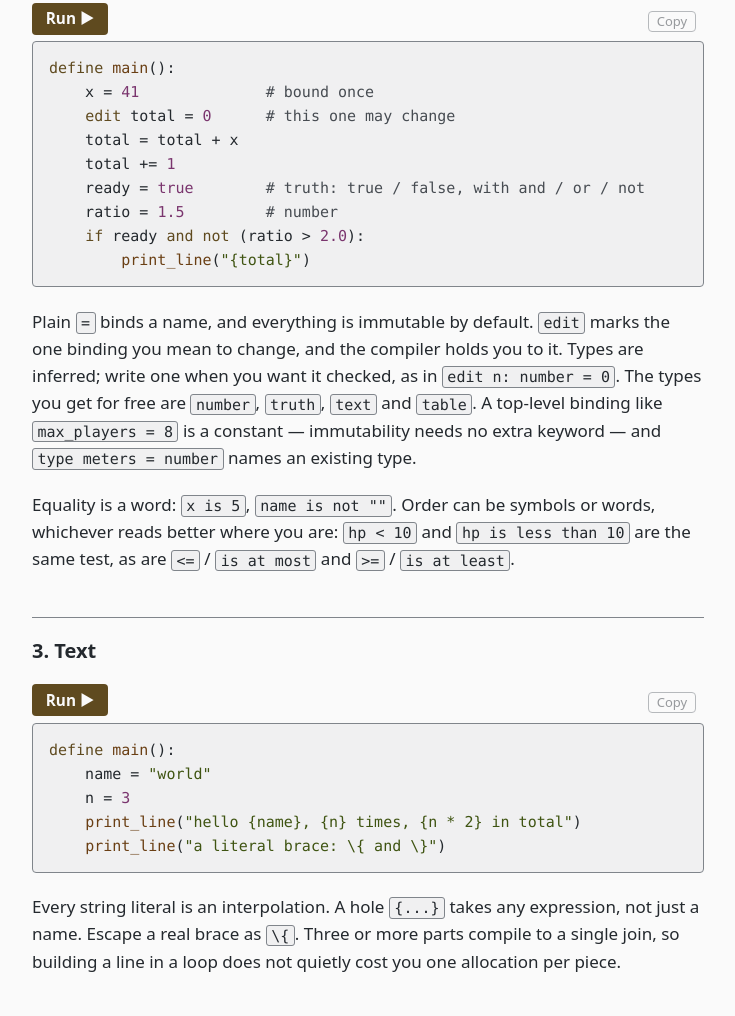
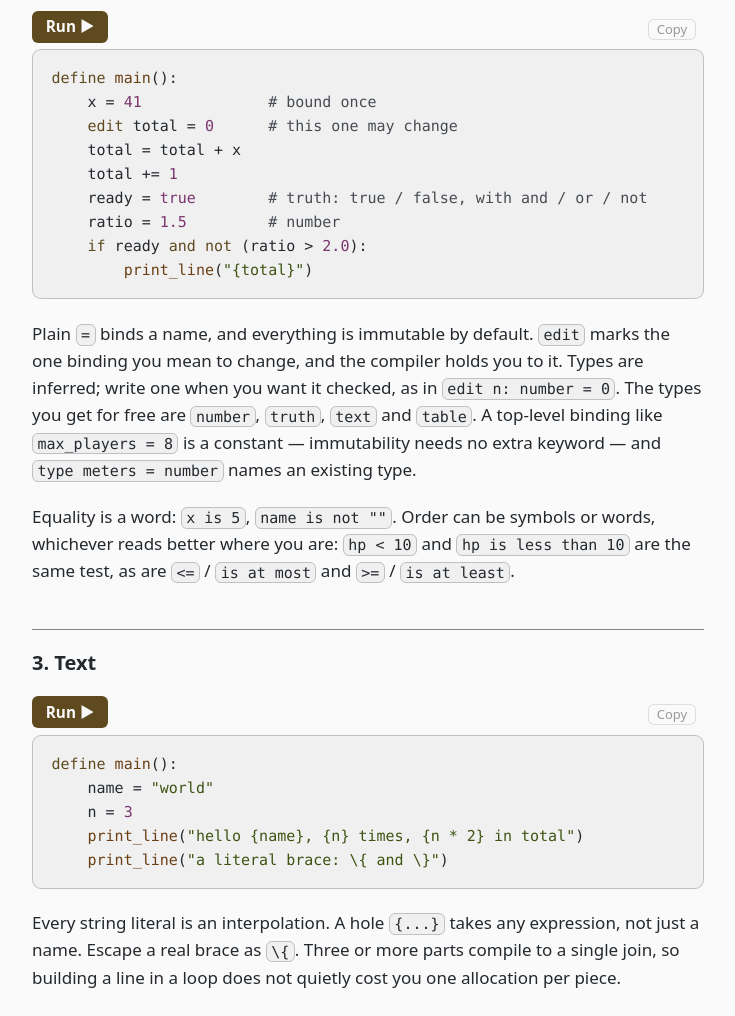
Before and after one commit to Lone-Lodge/orion, a plain HTML site: page docs/index.html in a window 1280 px wide. Shown: the part 1756-2772 px from the top of the page, without its empty margins (272-1007 px from the left). Drawn offline with Linux system fonts and the light colour scheme.

Commit message:
repo: dots' shape language, and a pull request is proven before it is read

```diff
--- a/docs/playground.js
+++ b/docs/playground.js
@@ -12,7 +12,7 @@
   style.textContent = `
     .pg { margin: 1.2em 0; }
     .pg-bar { display:flex; align-items:center; gap:.8em; margin:0 0 .4em; }
-    .pg-run { background:var(--link); color:var(--bg); border:0; border-radius:4px;
+    .pg-run { background:var(--link); color:var(--bg); border:0; border-radius:var(--r-small);
               padding:.25em .9em; font:inherit; font-weight:600; font-size:.9em;
               cursor:pointer; }
     .pg-run:disabled { opacity:.5; cursor:default; }
@@ -20,21 +20,21 @@
     .pg-status { font-size:.82em; color:var(--dim); font-family:ui-monospace,monospace; }
     .pg code[contenteditable] { outline:none; display:block; white-space:pre; }
     .pg code[contenteditable]:focus { box-shadow: inset 0 0 0 2px var(--rule); }
-    .pg-out { margin:.4em 0 0; padding:.7em 1em; border:1px solid var(--rule);
-              border-radius:4px; background:var(--code-bg); color:var(--fg);
+    .pg-out { margin:.4em 0 0; padding:.8em 1.1em; border:1px solid var(--hairline);
+              border-radius:var(--r-card); background:var(--code-bg); color:var(--fg);
               font-family:ui-monospace,SFMono-Regular,monospace; font-size:.86em;
               line-height:1.5; white-space:pre-wrap; overflow:auto; }
     .pg-out .exit { color:var(--dim); }
     .pg-out.err { color:#c0392b; }
     @media (prefers-color-scheme: dark) { .pg-out.err { color:#ff8b7d; } }
     .pg-top { max-width:42rem; margin:1.5rem auto 2.5rem; padding:1.1em 1.2em;
-              box-sizing:border-box; border:1px solid var(--rule);
-              border-radius:8px; background:var(--code-bg); }
+              box-sizing:border-box; border:1px solid var(--hairline);
+              border-radius:var(--r-surface); background:var(--code-bg); }
     .pg-top h2 { margin:0 0 .1em; font-size:1.05em; }
     .pg-top p { margin:0 0 .7em; font-size:.9em; color:var(--dim); }
     .pg-top textarea { width:100%; box-sizing:border-box; min-height:16em; resize:vertical;
-              background:var(--bg); color:var(--fg); border:1px solid var(--rule);
-              border-radius:4px; padding:.7em .9em; font-family:ui-monospace,monospace;
+              background:var(--bg); color:var(--fg); border:1px solid var(--hairline);
+              border-radius:var(--r-card); padding:.7em .9em; font-family:ui-monospace,monospace;
               font-size:.88em; line-height:1.55; tab-size:4; outline:none; }
     .pg-top textarea:focus { box-shadow: inset 0 0 0 1px var(--focus); }
   `;
--- a/docs/style.css
+++ b/docs/style.css
@@ -69,6 +69,20 @@
     }
 }
 
+/* dots builds every surface out of three formulas: one hover, one hairline,
+ * one radius scale (6 / 9 / 12). A page is not an app, but it can be made of
+ * the same parts, so moving between the workshop and the guide is not a jolt.
+ * Separation is radius and tone; a stroke only where a document needs one that
+ * an app does not - a code block on near-white paper is 1.05:1 against it. */
+:root {
+    --hairline: color-mix(in srgb, var(--rule) 45%, transparent);
+    --hover: color-mix(in srgb, var(--fg) 7%, transparent);
+    --r-small: 6px;
+    --r-card: 9px;
+    --r-surface: 12px;
+}
+::selection { background: color-mix(in srgb, var(--link) 30%, transparent); }
+
 /* AAA 1.4.12: the reader may override spacing. Everything below is in
  * relative units so nothing collapses when they do, or at 200% zoom. */
 * { box-sizing: border-box; }
@@ -137,8 +151,8 @@ h2 {
     max-width: 42rem;
     margin: 0 auto 2.5rem;
     padding: 1rem 1.25rem 0.5rem;
-    border: 1px solid var(--rule);
-    border-radius: 4px;
+    border: 1px solid var(--hairline);
+    border-radius: var(--r-card);
 }
 .toc-h {
     border-top: none;
@@ -196,9 +210,9 @@ a {
 
 pre {
     background: var(--code-bg);
-    border: 1px solid var(--rule);
-    border-radius: 4px;
-    padding: 0.875rem 1rem;
+    border: 1px solid var(--hairline);
+    border-radius: var(--r-card);
+    padding: 1rem 1.15rem;
     /* Long lines scroll here rather than forcing the page sideways (1.4.10).
      * Keyboard-reachable so it is not a scroll trap. */
     overflow-x: auto;
@@ -215,8 +229,8 @@ pre code { background: none; padding: 0; }
 /* Inline code needs a hint of a box, not a colour change. */
 :not(pre) > code {
     background: var(--code-bg);
-    border: 1px solid var(--rule);
-    border-radius: 3px;
+    border: 1px solid var(--hairline);
+    border-radius: var(--r-small);
     padding: 0.05em 0.3em;
 }
 
@@ -273,8 +287,8 @@ pre code { background: none; padding: 0; }
     padding: 0.25em 0.6em;
     color: var(--dim);
     background: var(--bg);
-    border: 1px solid var(--rule);
-    border-radius: 4px;
+    border: 1px solid var(--hairline);
+    border-radius: var(--r-small);
     cursor: pointer;
     opacity: 0.55;
     transition: opacity 0.12s ease, color 0.12s ease, border-color 0.12s ease;
```
Also changed, not shown: CONTRIBUTING.md (+12 -0 lines), .github/pull_request_template.md (added), .github/workflows/green.yml, 1 other file.
